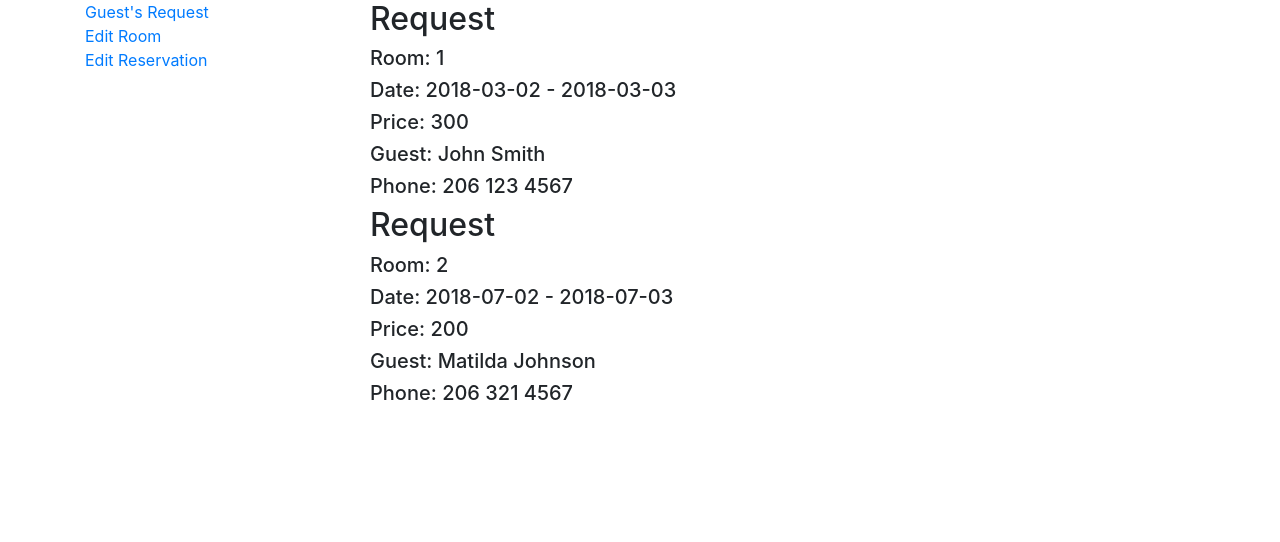
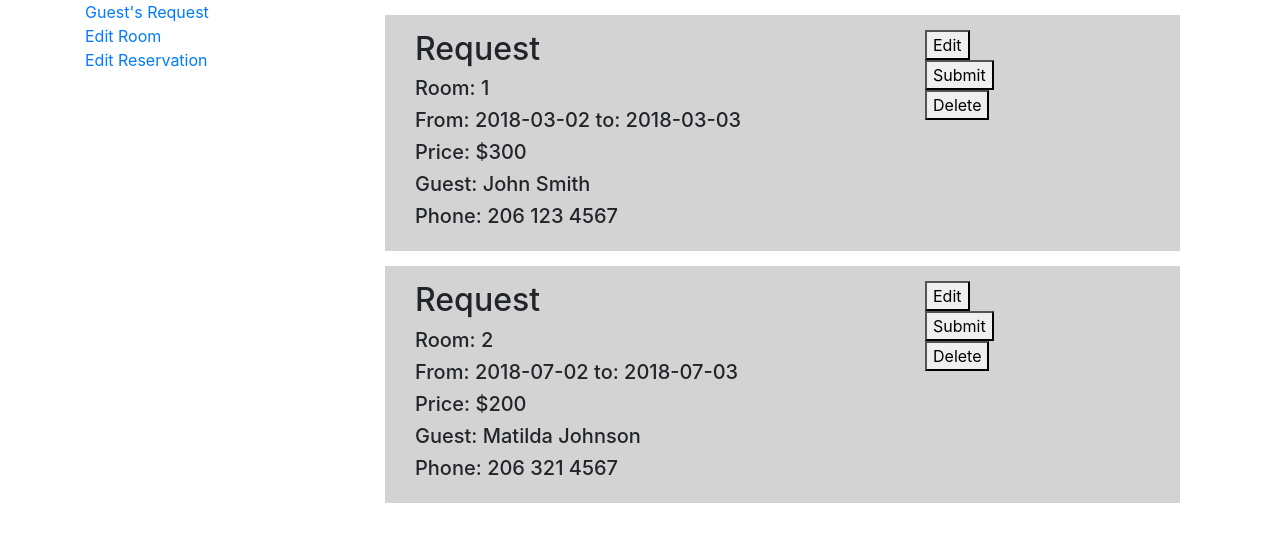
Before and after one commit to yetka/react-redux-marine-resort, a React app: page /#/admin in a window 1280 px wide. Shown: the top 542 px of the page. Built offline with nearby package versions, Linux system fonts and the light colour scheme.

Commit message:
add handleConfirmReservationButtonClick function to ReservationRequest component

```diff
--- a/src/components/App.jsx
+++ b/src/components/App.jsx
@@ -163,8 +163,8 @@ class App extends React.Component {
             roomsFilter={this.state.roomsFilter}
             onNewReservationRequestCreation={this.handleNewReservationRequestCreation} />} />
           <Route path='/admin' render={()=><Admin
-              masterRoomsList={this.state.masterRoomsList}
-              reservationsRequestsList={this.state.reservationsRequestsList} />} />
+            masterRoomsList={this.state.masterRoomsList}
+            reservationsRequestsList={this.state.reservationsRequestsList} />} />
         </Switch>
       </div>
     );
--- a/src/components/BookRoomButton.jsx
+++ b/src/components/BookRoomButton.jsx
@@ -9,12 +9,19 @@ class BookRoomButton extends React.Component {
       formVisibleOnPage: false
     };
     this.handleBookRoomButtonClick=this.handleBookRoomButtonClick.bind(this);
+    this.handleConfirmReservationButtonClick=this.handleConfirmReservationButtonClick.bind(this);
   }
 
 
   handleBookRoomButtonClick() {
     this.setState({formVisibleOnPage: true});
   }
+
+  handleConfirmReservationButtonClick() {
+    this.setState({formVisibleOnPage: false});
+  }
+
+
   render() {
     let currentlyVisibleContent = null;
     if (this.state.formVisibleOnPage) {
@@ -24,7 +31,8 @@ class BookRoomButton extends React.Component {
         endDay={this.props.endDay}
         seasonPrice={this.props.seasonPrice}
         offSeasonPrice={this.props.offSeasonPrice}
-        onNewReservationRequestCreation={this.props.onNewReservationRequestCreation}/>;
+        onNewReservationRequestCreation={this.props.onNewReservationRequestCreation}
+        onConfirmReservationButtonClick={this.handleConfirmReservationButtonClick}/>;
     } else {
       currentlyVisibleContent =
         <div>
--- /dev/null
+++ b/src/components/DeleteRequestButton.jsx
@@ -0,0 +1,11 @@
+import React from 'react';
+
+function DeleteRequestButton(){
+  return (
+    <div>
+      <button>Delete</button>
+    </div>
+  );
+}
+
+export default DeleteRequestButton;
--- /dev/null
+++ b/src/components/EditRequestButton.jsx
@@ -0,0 +1,11 @@
+import React from 'react';
+
+function EditRequestButton(){
+  return (
+    <div>
+      <button>Edit</button>
+    </div>
+  );
+}
+
+export default EditRequestButton;
--- a/src/components/GuestRequest.jsx
+++ b/src/components/GuestRequest.jsx
@@ -1,15 +1,25 @@
 import React from 'react';
+import EditRequestButton from './EditRequestButton';
+import SubmitRequestButton from './SubmitRequestButton';
+import DeleteRequestButton from './DeleteRequestButton';
 import PropTypes from 'prop-types';
 
 function GuestRequest(props){
   return (
-    <div>
-      <h2>Request</h2>
-      <h5>Room: {props.id}</h5>
-      <h5>Date: {props.startDay} - {props.endDay}</h5>
-      <h5>Price: {props.totalPrice}</h5>
-      <h5>Guest: {props.firstName} {props.lastName}</h5>
-      <h5>Phone: {props.phone}</h5>
+    <div style={{backgroundColor: 'lightGray', margin: '15px', padding: '15px'}} className="row">
+      <div className="col-md-8">
+        <h2>Request</h2>
+        <h5>Room: {props.id}</h5>
+        <h5>From: {props.startDay} to: {props.endDay}</h5>
+        <h5>Price: ${props.totalPrice}</h5>
+        <h5>Guest: {props.firstName} {props.lastName}</h5>
+        <h5>Phone: {props.phone}</h5>
+      </div>
+      <div className="col-md-4">
+        <EditRequestButton />
+        <SubmitRequestButton />
+        <DeleteRequestButton />
+      </div>
     </div>
   );
 }
@@ -23,6 +33,6 @@ GuestRequest.propTypes = {
   endDay: PropTypes.string,
   totalPrice: PropTypes.number,
   id: PropTypes.string
-}
+};
 
 export default GuestRequest;
--- a/src/components/GuestsRequestsList.jsx
+++ b/src/components/GuestsRequestsList.jsx
@@ -26,6 +26,6 @@ function GuestsRequestsList(props){
 
 GuestsRequestsList.propTypes = {
   reservationsRequestsList: PropTypes.object
-}
+};
 
 export default GuestsRequestsList;
--- a/src/components/ReservationRequest.jsx
+++ b/src/components/ReservationRequest.jsx
@@ -62,6 +62,10 @@ function ReservationRequest(props){
     props.onNewReservationRequestCreation({firstName: _firstName.value, lastName: _lastName.value, phone: _phone.value, startDay, endDay, roomId, totalPrice, id: v4()});
   }
 
+  function handleConfirmReservationButtonClick() {
+    props.onConfirmReservationButtonClick();
+  }
+
   return (
     <div>
       <h2>Your Reservation</h2>
@@ -83,7 +87,7 @@ function ReservationRequest(props){
           id='phone'
           placeholder='phone number'
           ref={(input) => {_phone = input;}}/><br />
-        <button type='submit'>Confirm!</button>
+        <button onClick={() => {handleConfirmReservationButtonClick();}} type='submit'>Confirm!</button>
       </form>
     </div>
   );
@@ -95,7 +99,8 @@ ReservationRequest.propTypes = {
   seasonPrice: PropTypes.number,
   offSeasonPrice: PropTypes.number,
   roomId: PropTypes.string,
-  onNewReservationRequestCreation: PropTypes.func
+  onNewReservationRequestCreation: PropTypes.func,
+  onConfirmReservationButtonClick: PropTypes.func
 };
 
 export default ReservationRequest;
--- a/src/components/RoomsFilterForm.jsx
+++ b/src/components/RoomsFilterForm.jsx
@@ -19,8 +19,7 @@ function RoomsFilterForm(props){
           <div className="col-md-3">
             <label>Number of Guests: </label>
             <select ref={(select) => {_numberOfGuests = select;}}>
-              <option value="1">1</option>
-              <option value="2">2</option>
+              <option value="2">1-2</option>
               <option value="3">3</option>
               <option value="4">4</option>
               <option value="5">5</option>
--- /dev/null
+++ b/src/components/SubmitRequestButton.jsx
@@ -0,0 +1,11 @@
+import React from 'react';
+
+function SubmitRequestButton(){
+  return (
+    <div>
+      <button>Submit</button>
+    </div>
+  );
+}
+
+export default SubmitRequestButton;
```
